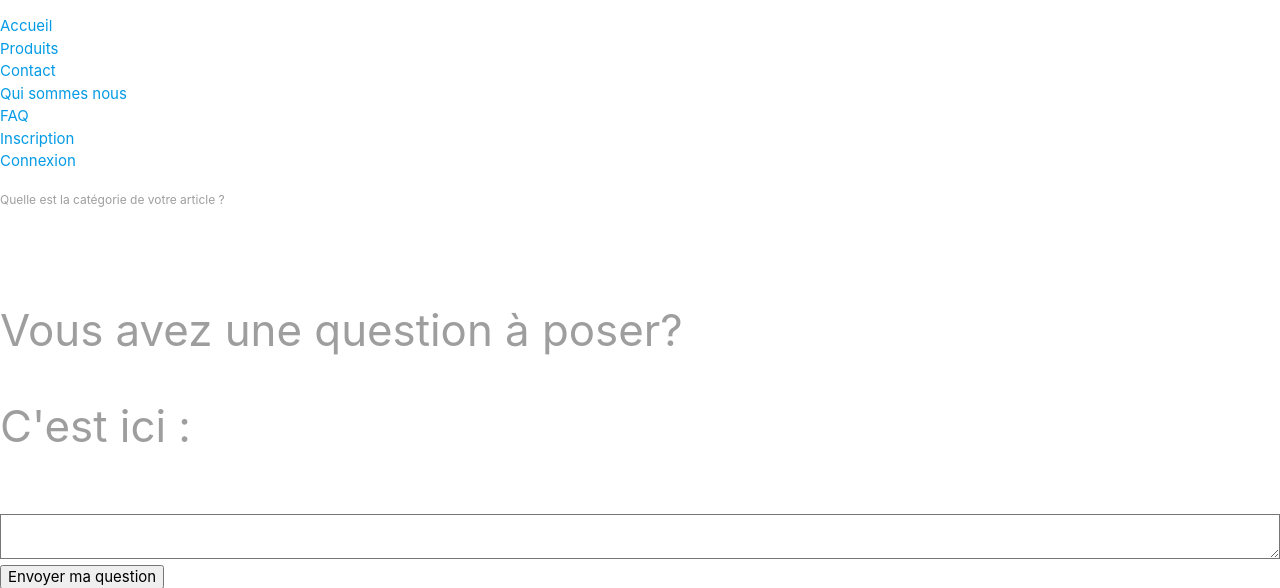
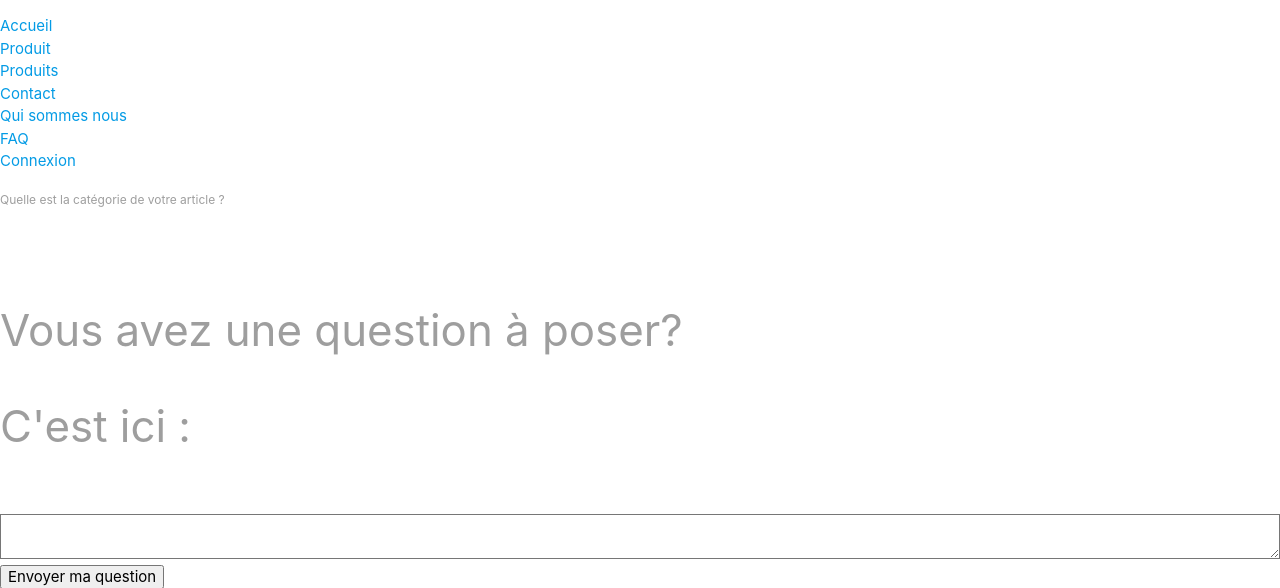
Before and after one commit to torea-patissier/boutique, a PHP site: page /boutique/FAQ/faq.php in a window 1280 px wide. Shown: the top 588 px of the page. Run offline with PHP 8.4, Linux system fonts and the light colour scheme; data that the repository does not hold is empty.

Commit message:
Update header

```diff
--- a/html_partials/header.php
+++ b/html_partials/header.php
@@ -10,6 +10,22 @@
 
     <title>Document</title>
 </head>
+
+<?php
+
+if(!isset($_SESSION['user'])){
+    $id_droits = 0;
+}else{
+    $id_droits = $_SESSION['user']['id_droits'];
+}
+
+?>
+<body>
+
+ <!-- Navbar pour un utilisateur qui est connecté et est un ADMIN-->
+<?php
+if($id_droits == 2){
+?>
 <header>
         <div class="btn-navigation">
             <div class="barre"></div>
@@ -18,13 +34,67 @@
         </div>
         <div class="navigation">
             <ul>
-                    <li><a class="navlink" href="index.php">Accueil</a></li>
-                    <li><a class="navlink" href="Produit/produit.php">Produits</a></li>
-                    <li><a class="navlink" href="Contact/contact.php">Contact</a></li>
-                    <li><a class="navlink" href="Qui_sommes_nous/infos.php">Qui sommes nous</a></li>
-                    <li><a class="navlink" href="FAQ/faq.php">FAQ</a></li>
-                    <li><a class="navlink" href="Inscription/inscription.php">Inscription</a></li>
-                    <li><a class="navlink" href="Connexion/connexion.php">Connexion</a></li>
+                <li><a class="navlink" href="../index.php">Accueil</a></li>
+                <li><a class="navlink" href="../Produit/produit.php">Produit</a></li>
+                <li><a class="navlink" href="../Produits/produits.php">Produits</a></li>
+                <li><a class="navlink" href="../Contact/contact.php">Contact</a></li>
+                <li><a class="navlink" href="../Qui_sommes_nous/infos.php">Qui sommes nous</a></li>
+                <li><a class="navlink" href="../FAQ/faq.php">FAQ</a></li>
+                <li><a class="navlink" href="../Profil/profil.php">Profil</a></li>
+                <li><a class="navlink" href="../Admin/admin.php">Admin</a></li>
+                <li><a class="navlink" href="../Produits/panier.php">Panier</a></li>
             </ul>
         </div>
     </header>
+    <?php }?>
+
+<!-- Navbar pour un utilisateur qui est connecté-->
+<?php
+if($id_droits == 1){
+?>
+<header>
+        <div class="btn-navigation">
+            <div class="barre"></div>
+            <div class="barre"></div>
+            <div class="barre"></div>
+        </div>
+        <div class="navigation">
+            <ul>
+                <li><a class="navlink" href="../index.php">Accueil</a></li>
+                <li><a class="navlink" href="../Produit/produit.php">Produit</a></li>
+                <li><a class="navlink" href="../Produits/produits.php">Produits</a></li>
+                <li><a class="navlink" href="../Contact/contact.php">Contact</a></li>
+                <li><a class="navlink" href="../Qui_sommes_nous/infos.php">Qui sommes nous</a></li>
+                <li><a class="navlink" href="../FAQ/faq.php">FAQ</a></li>
+                <li><a class="navlink" href="../Profil/profil.php">Profil</a></li>
+                <li><a class="navlink" href="../Produits/panier.php">Panier</a></li>
+            </ul>
+        </div>
+    </header>
+<?php }?>
+
+
+
+<!-- Navbar pour un utilisateur qui n'est pas connecté-->
+<?php
+if($id_droits == 0){
+?>
+<header>
+        <div class="btn-navigation">
+            <div class="barre"></div>
+            <div class="barre"></div>
+            <div class="barre"></div>
+        </div>
+        <div class="navigation">
+            <ul>
+                <li><a class="navlink" href="../index.php">Accueil</a></li>
+                <li><a class="navlink" href="../Produit/produit.php">Produit</a></li>
+                <li><a class="navlink" href="../Produits/produits.php">Produits</a></li>
+                <li><a class="navlink" href="../Contact/contact.php">Contact</a></li>
+                <li><a class="navlink" href="../Qui_sommes_nous/infos.php">Qui sommes nous</a></li>
+                <li><a class="navlink" href="../FAQ/faq.php">FAQ</a></li>
+                <li><a class="navlink" href="../Connexion/connexion.php">Connexion</a></li>
+            </ul>
+        </div>
+    </header>
+<?php }?>
```
